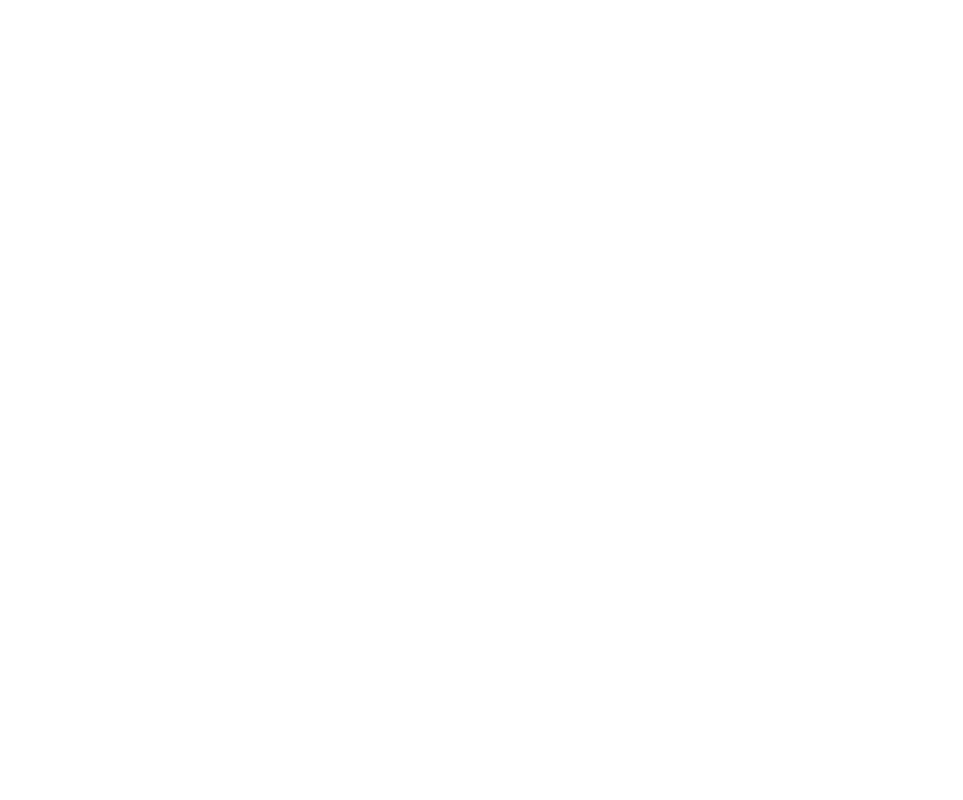
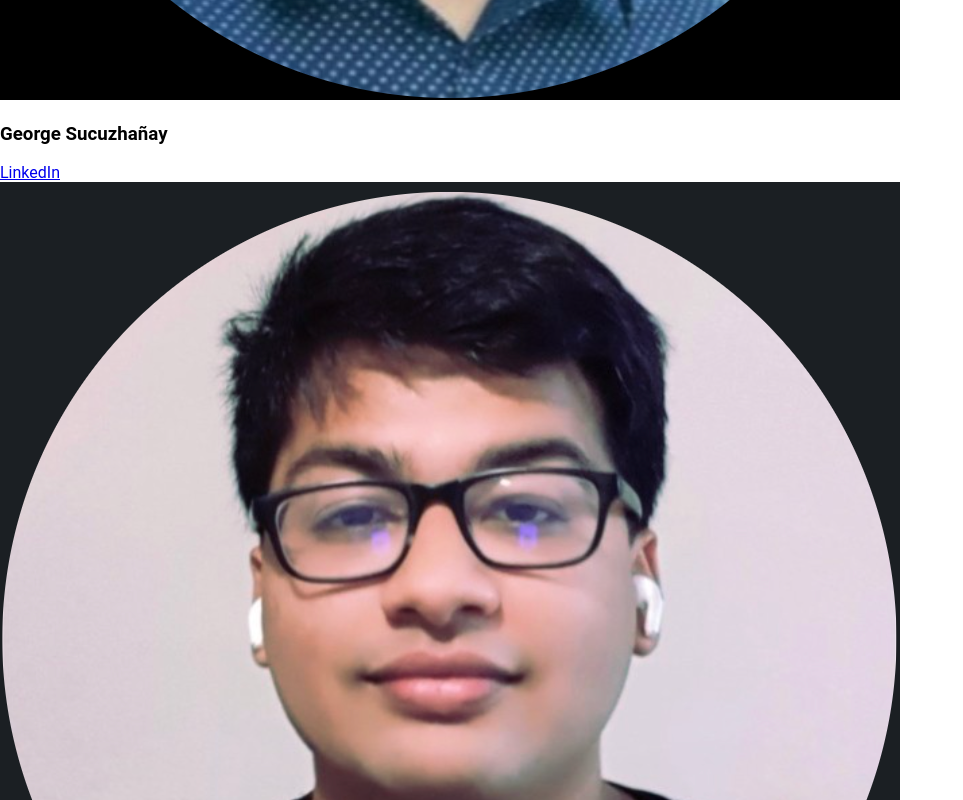
Before and after one commit to Kazi27/moodboard-frontend, a React (Create React App) app in the folder src/: page /favorites in a window 1280 px wide. Shown: the part 1020-1820 px from the top of the page, without its empty margins (0-963 px from the left). Before the commit the page ends 800 px from the top, so only its background shows below. Built offline with nearby package versions, Linux system fonts and the light colour scheme.

Commit message:
made team.js and trying to do a segment

```diff
--- a/src/App.js
+++ b/src/App.js
@@ -12,6 +12,7 @@
 import Pexels from './pexels';
 import Favorites from './favorites';
 import Navbar from './navbar';
+import Team from './team'
 
 
 // configure Redux store for pexels and unsplash reducers
@@ -33,6 +34,7 @@
           <Route path="/videos" element={<Pexels />} />
           <Route path="/favorites" element={<Favorites />} />
         </Routes>
+        <Team />
       </Router>
     </Provider>
   );
--- /dev/null
+++ b/src/team.js
@@ -0,0 +1,29 @@
+import React from 'react';
+import './styles.css';
+import kazi from './kazi.png'
+import george from './george.png'
+import david from './david.png'
+import rahat from './rahat.png'
+
+const Team = () => {
+  const teamMembers = [
+    { name: 'George Sucuzhañay', image: george, linkedin: 'https://www.linkedin.com/in/georgesucuzhanay/' },
+    { name: 'Kazi Anwar', image: kazi, linkedin: 'https://www.linkedin.com/in/kazi/' },
+    { name: 'Rahat Khandokar', image: rahat, linkedin: 'https://www.linkedin.com/in/rahatkhandokar/' },
+    { name: 'David Abushlaih', image: david, linkedin: 'https://www.linkedin.com/in/david-abushlaih/' },
+  ];
+
+  return (
+    <div className="team">
+      {teamMembers.map((member, index) => (
+        <div key={index} className="team-member">
+          <img src={member.image} alt={member.name} />
+          <h3>{member.name}</h3>
+          <a href={member.linkedin} target="_blank" rel="noopener noreferrer">LinkedIn</a>
+        </div>
+      ))}
+    </div>
+  );
+};
+
+export default Team;
```
